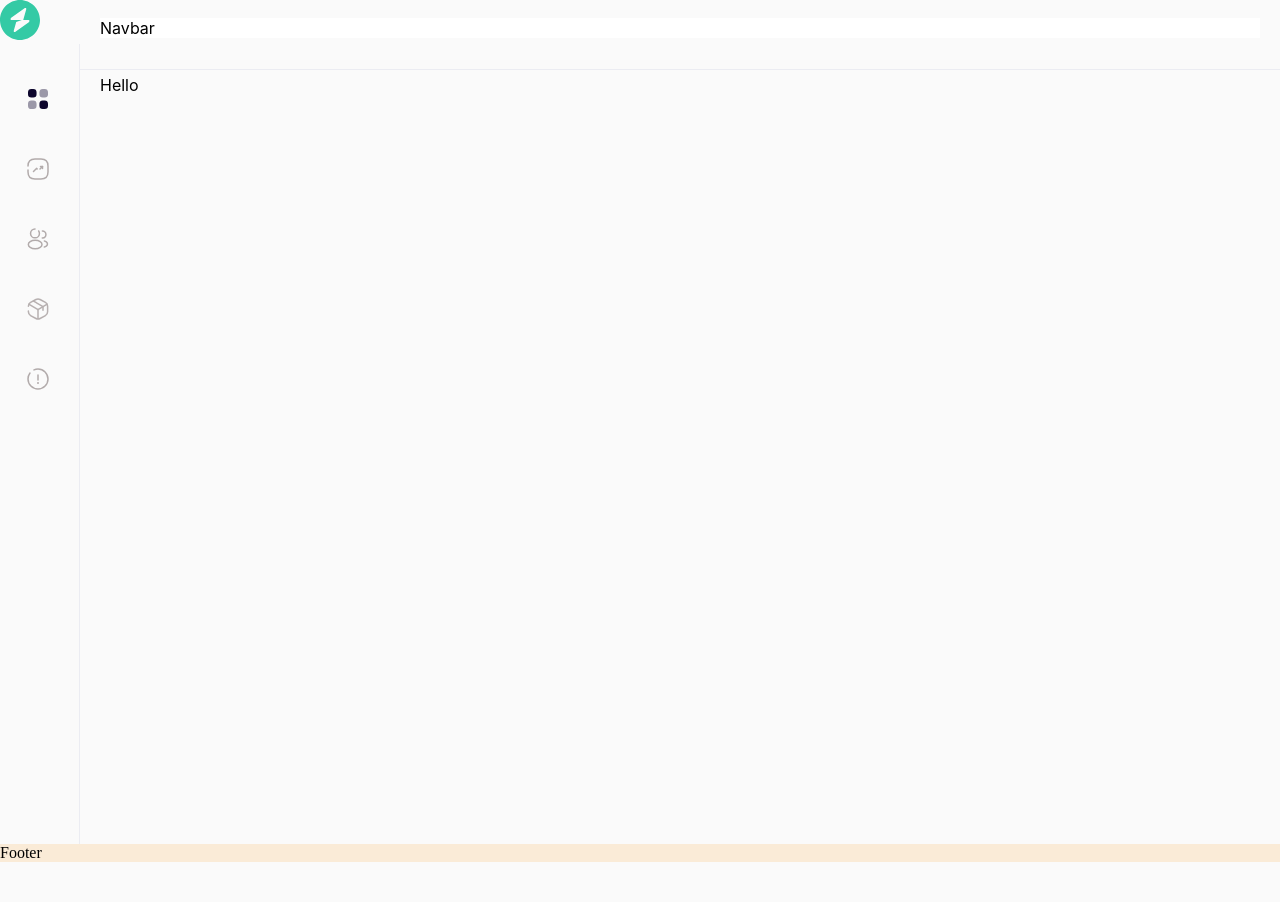
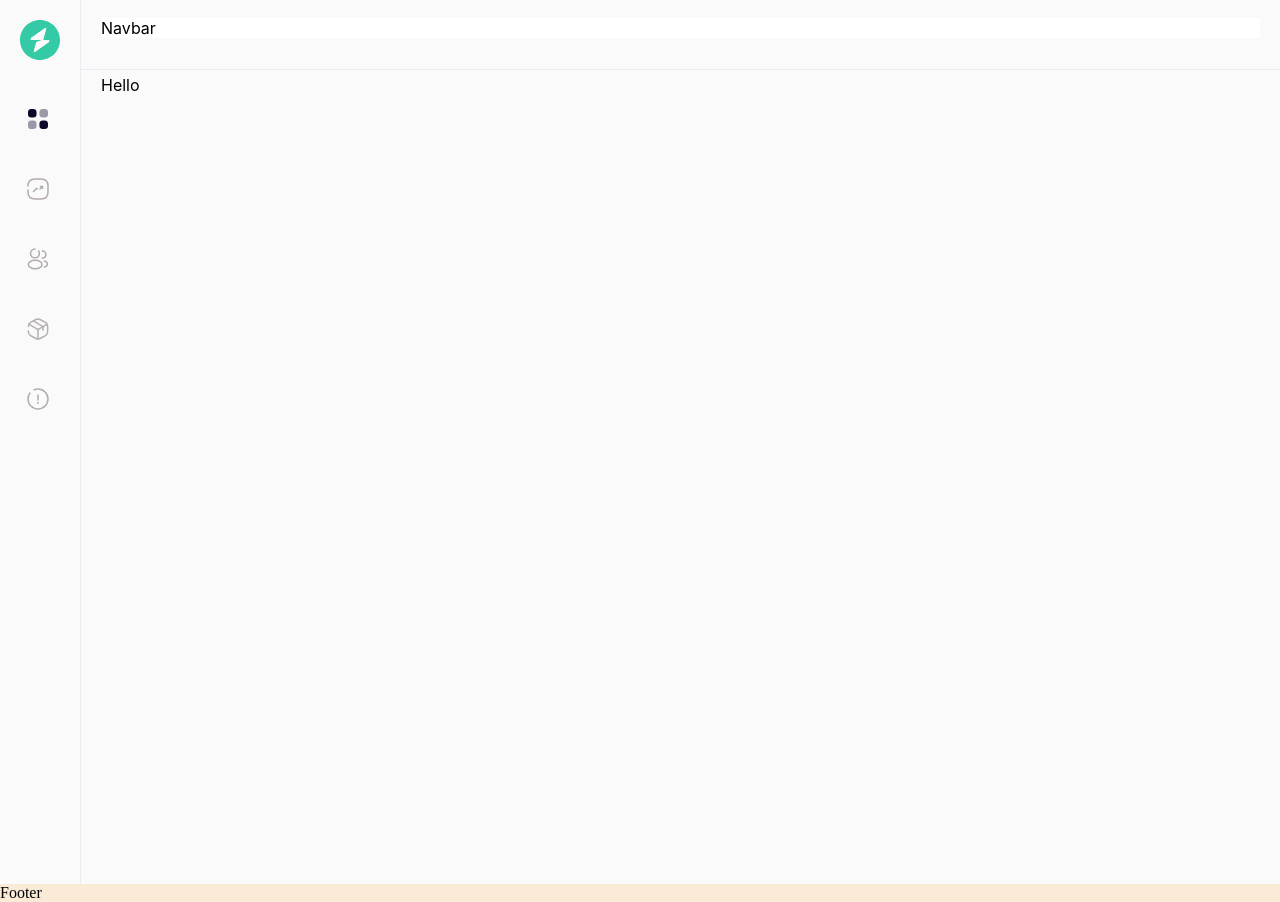
Before and after one commit to G-V-Utong/geeqpay-admin-dashboard, a React app: page / in a window 1280 px wide. Before the commit the page ends 862 px from the top, so only its background shows below. Built offline with nearby package versions, Linux system fonts and the light colour scheme; the HTML template or start-up script is replaced by a standard one.

Commit message:
Sidebar styling

```diff
--- a/src/components/menu/Menu.tsx
+++ b/src/components/menu/Menu.tsx
@@ -1,40 +1,56 @@
-import './menu.scss';
-import'../../styles/global.scss';
-import { useState } from 'react';
-import { SidebarData } from '../sidebarData/SidebarData';
-import { Link } from 'react-router-dom';
+import "./menu.scss";
+import "../../styles/global.scss";
+import { useState } from "react";
+import { SidebarData } from "../sidebarData/SidebarData";
+import { Link } from "react-router-dom";
 
-const Menu = (
+const Menu = () =>
   // props: {onClick: () => void}
-  ) => {
-
-  const [ showNav, setShowNav ] = useState(false);
-  const showSidebar = () => setShowNav(!showNav)
+  {
+    const [showNav, setShowNav] = useState(false);
+    const showSidebar = () => setShowNav(!showNav);
 
     return (
       <>
-      <div
-    // onClick={props.onClick}
-    >
-      <img src="/public/VectorDashboard-logo.svg" alt="logo" onClick={showSidebar} />
+        <div className="sidebar">
+          <div className="logo">
+            <img
+              src="/public/VectorDashboard-logo.svg"
+              alt="logo"
+              onClick={showSidebar}
+              width={40}
+            />
           </div>
 
-    <nav className={showNav ? 'menuContainer active' : 'menuContainer'}>
+          <nav className={showNav ? "menuContainer active" : "menuContainer"}>
             <ul>
-        {SidebarData.map((item, index) =>{
+              {SidebarData.map((item, index) => {
                 return (
-            <li key={index} className={showNav ? `${item.cName} active` : `${item.cName}`}>
-              <Link to={item.path} className={showNav ? `itemList active` : `itemList`}>
+                  <li
+                    key={index}
+                    className={
+                      showNav ? `${item.cName} active` : `${item.cName}`
+                    }
+                  >
+                    <Link
+                      to={item.path}
+                      className={showNav ? `itemList active` : `itemList`}
+                    >
                       <img src={`${item.icon}`} alt={item.cName} />
-                <span className={showNav ? 'menuTitle active' : 'menuTitle'}>{item.title}</span>
+                      <span
+                        className={showNav ? "menuTitle active" : "menuTitle"}
+                      >
+                        {item.title}
+                      </span>
                     </Link>
                   </li>
-          )
+                );
               })}
             </ul>
           </nav>
+        </div>
       </>
-  )
-}
+    );
+  };
 
-export default Menu
+export default Menu;
--- a/src/components/menu/menu.scss
+++ b/src/components/menu/menu.scss
@@ -1,5 +1,13 @@
-.menu-item {
-    background-color: aqua;
+@import "../../styles/variables.scss";
+
+.sidebar{
+    display: flex;
+    flex-direction: column;
+    border-right: 1px solid $border-main;
+}
+
+.logo {
+    padding: 20px 20px;
 }
 
 .nav-text.active {
@@ -9,6 +17,11 @@
     padding: 8px 0px 8px 16px;
     list-style: none;
     height: 70px;
+
+    &:hover{
+        background-color: $hover;
+        border: 15px;
+    }
 }
 
 .nav-text {
@@ -21,6 +34,11 @@
     width: 20;
     transition: all 0.5s;
     transform: translateX(-10px);
+
+    &:hover{
+        background-color: $hover;
+        border-radius: 15px;
+    }
 }
 
 .menuTitle.active {
@@ -44,6 +62,7 @@
 .itemList.active{
     display: flex;
     gap: 10px;
+    background-color: transparent;
 
     >span {
         display:contents;
--- a/src/styles/global.scss
+++ b/src/styles/global.scss
@@ -27,8 +27,8 @@ a {
 
 .menuContainer {
   width: 80px;
-  padding: 20px 20px;
-  border-right: 1px solid $border-main;
+  padding: 0px 20px 20px 20px;
+  // border-right: 1px solid $border-main;
   height: 100vh;
   float: left;
   transition: all 0.4s;
--- a/src/styles/variables.scss
+++ b/src/styles/variables.scss
@@ -4,6 +4,7 @@ $main-bg-dark: #2a3447;
 $soft-bg: #384256;
 $dark-bg: #222b3c;
 $border-main: #EBECF2;
+$hover: #F4F5F7;
 //TEXT
 $main-color: #26282C;
 $main-color-dark: white;
```
Lines whose indentation alone changed are shown as unchanged.
